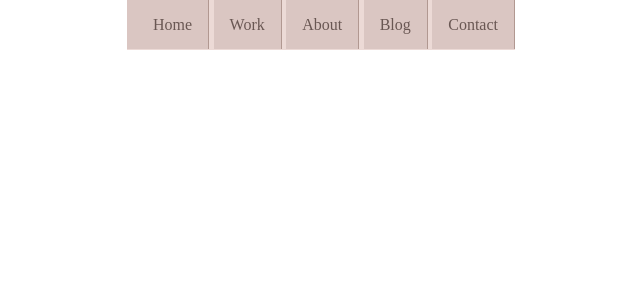
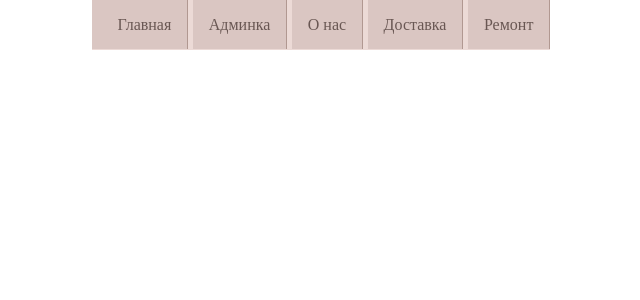
Before and after one commit to lindel33/Repair, a Django app: page / in a window 1280 px wide. Shown: the top 300 px of the page, without its empty margins (319-959 px from the left). Run offline with Django 3.2, Linux system fonts and the light colour scheme; data that the repository does not hold is empty.

Commit message:
Чистка

```diff
--- a/repair/repair_home/templates/main/index.html
+++ b/repair/repair_home/templates/main/index.html
@@ -8,11 +8,11 @@
 <header>
     <nav class="one">
   <ul>
-    <li><a href="#"><i class="fa fa-home fa-fw"></i>Home</a></li>
-    <li><a href="#">Work</a></li>
-    <li><a href="#">About</a></li>
-    <li><a href="#">Blog</a></li>
-    <li><a href="#">Contact</a></li>
+    <li><a href="#"><i class="fa fa-home fa-fw"></i>Главная</a></li>
+    <li><a href="/admin">Админка</a></li>
+    <li><a href="#">О нас</a></li>
+    <li><a href="#">Доставка</a></li>
+    <li><a href="#">Ремонт</a></li>
   </ul>
 </nav>
 
```
Also changed, not shown: repair/repair_home/urls.py (+2 -5 lines).
